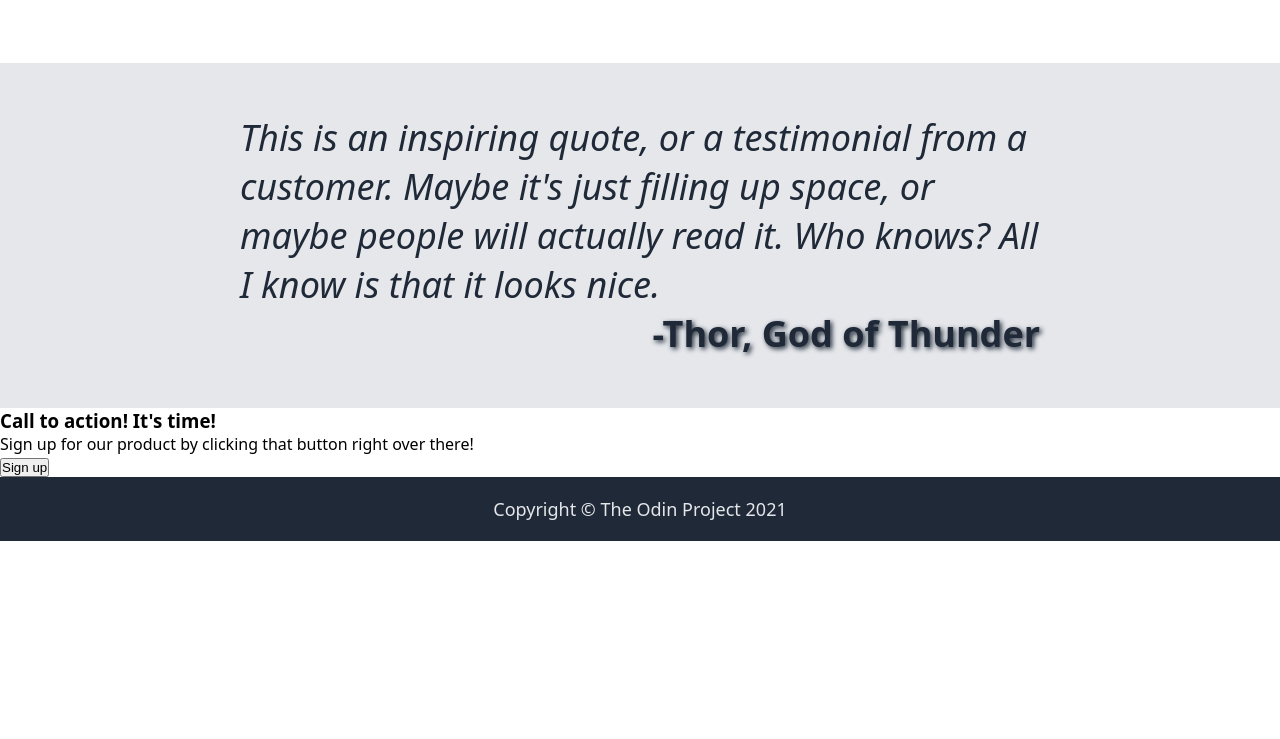
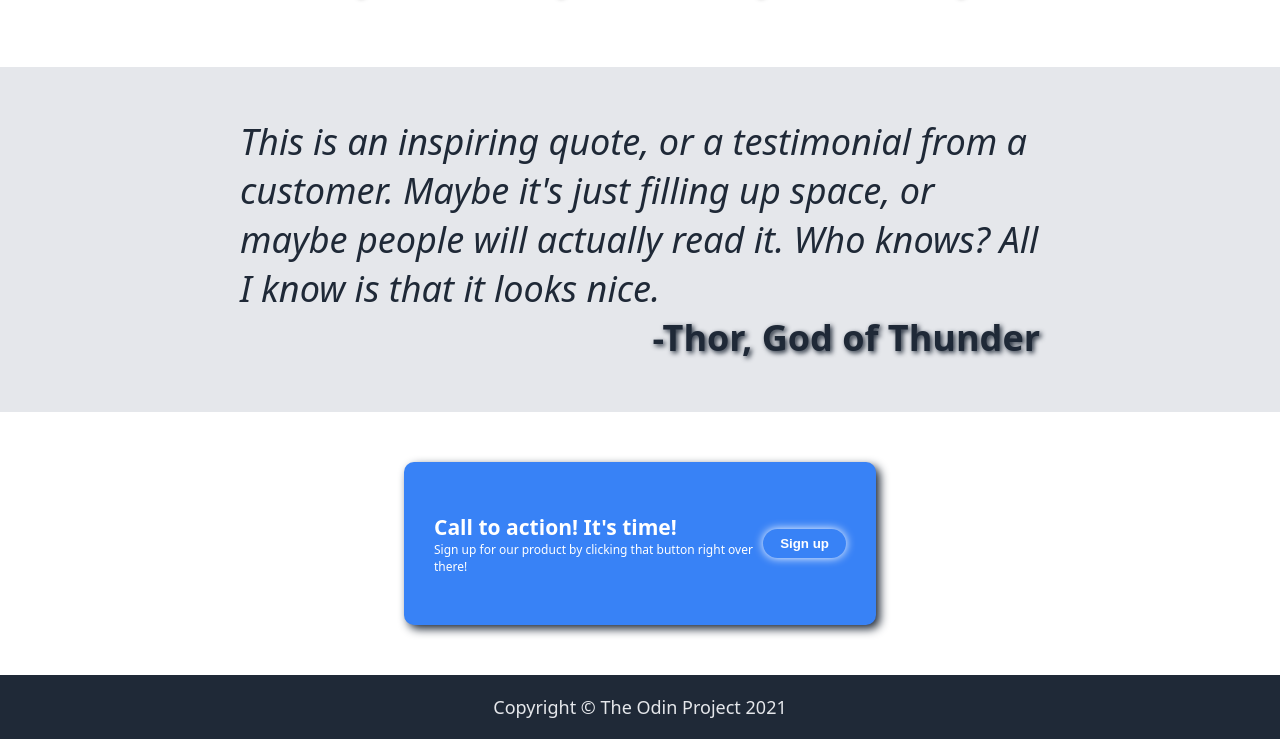
Before and after one commit to 7arMr/landing-page, a plain HTML site: page index.html in a window 1280 px wide. Shown: the part 1199-1938 px from the top of the page. Before the commit the page ends 1740 px from the top, so only its background shows below. Drawn offline with Linux system fonts and the light colour scheme.

Commit message:
Created call to action pannel

```diff
--- a/style.css
+++ b/style.css
@@ -85,10 +85,12 @@ a {
   text-shadow: 2px 2px 4px #b8b8b8;
 }
 
-.intro button {
+.intro button,
+.signup button {
   border: none;
   border-radius: 15px;
-  padding: 5px 10px;
+  padding: 7px 10px;
+  white-space: nowrap;
   width: 90px;
   color: white;
   background-color: #3882f6;
@@ -100,7 +102,6 @@ a {
   width: 500px;
   height: 320px;
   flex: initial;
-/*   margin-left: 50px; */
   background-image: url(./img/hammer.jpg);
   background-size: cover;
   background-position: bottom;
@@ -172,21 +173,39 @@ a {
   text-shadow: 2px 2px 5px #1f2937;
 }
 
-/* .action-pannel {
-  border: 2px solid red;
+.action-pannel {
+  display: flex;
+  justify-content: center;
   padding: 50px;
 }
 
 .signup {
-  border: 2px dotted black;
   display: flex;
-  background-color: #e5e7eb;
-  flex-direction: column;
+  flex: auto;
+  justify-content: space-around;
+  align-items: center;
+  gap: 10px;
+  padding: 50px 30px;
+  margin: 0 30%;
+  min-width: 300px;
+  border-radius: 10px;
+  background-color: #3882f6;
+  box-shadow: 4px 4px 10px #1f2937;
 }
 
 .calltoaction {
+  color: white;
+  font-size: 18px;
+}
 
-} */
+.calltoaction p {
+  font-size: 12px;
+  font-weight: 100;
+}
+
+.signup button {
+  box-shadow: 0 0 10px #fff;
+}
 
 .footer {
   height: 4rem;
```
